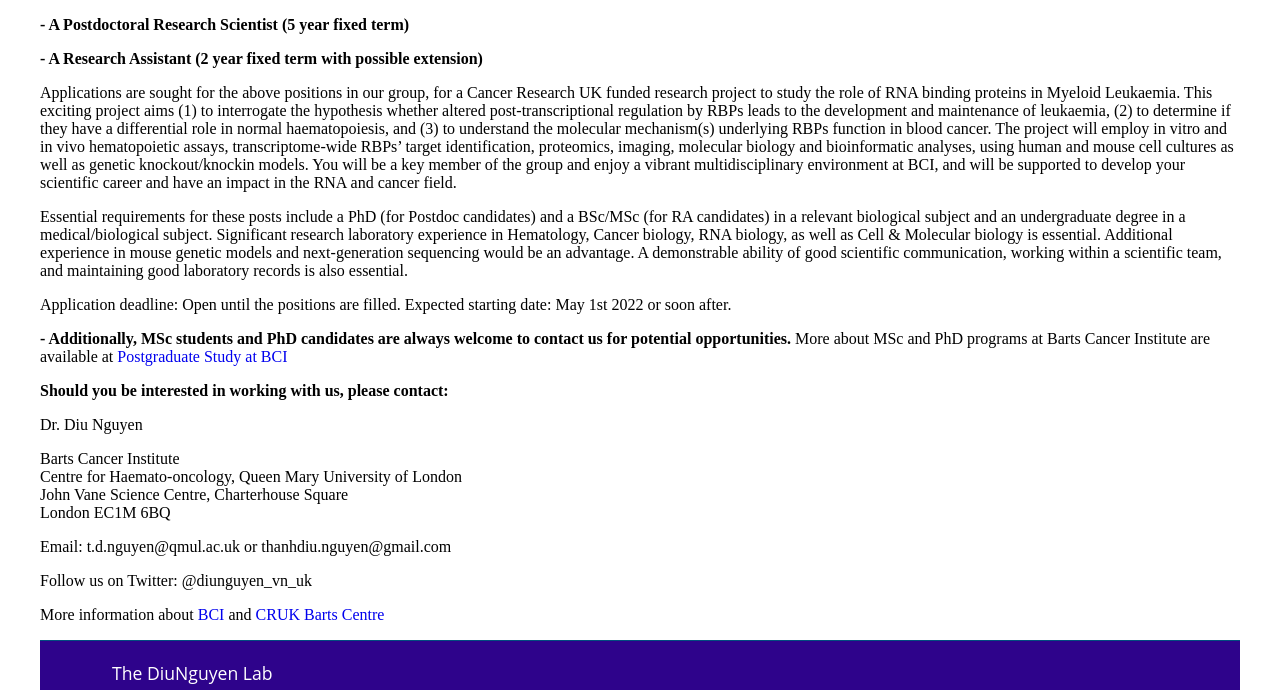
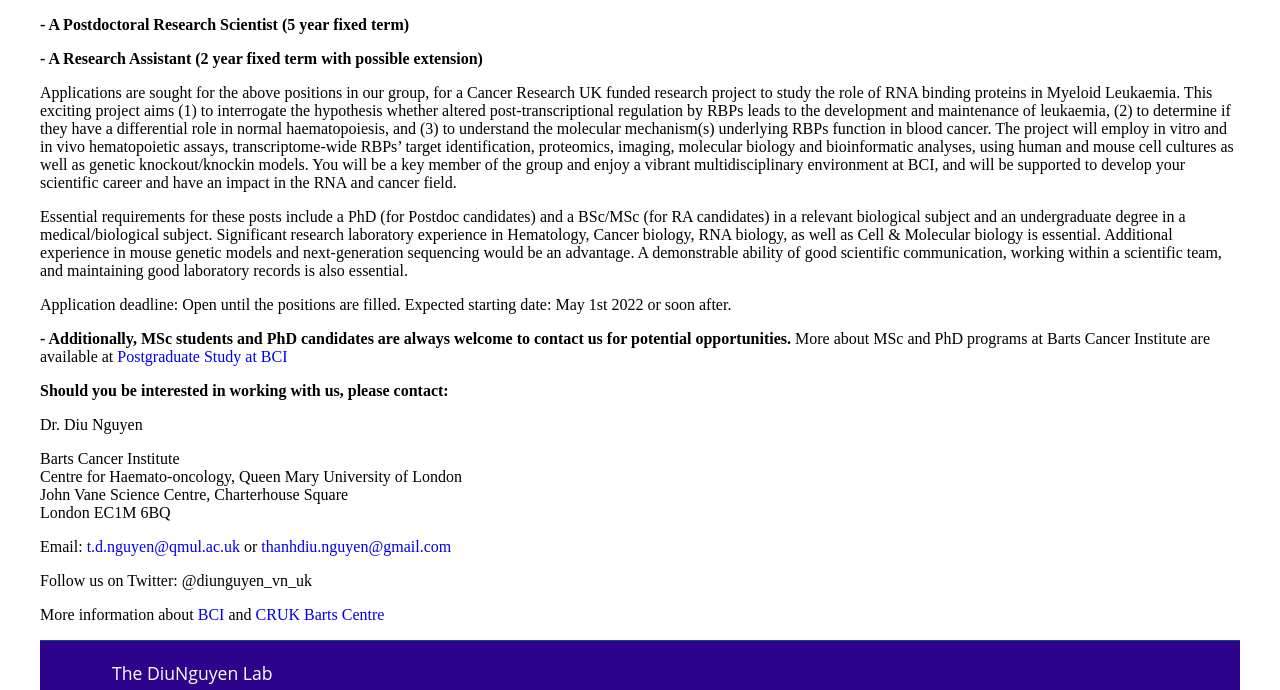
Before and after one commit to garethfentimen/diunguyenlab, a Gatsby site: page /contact in a window 1280 px wide. Shown: the part 101-791 px from the top of the page. Built offline with nearby package versions, Linux system fonts and the light colour scheme; Gatsby itself is replaced by a stand-in of ours.

Commit message:
Update contact.js

```diff
--- a/src/pages/contact.js
+++ b/src/pages/contact.js
@@ -64,7 +64,7 @@
                 </div>
 
                 <p>
-                Email: t.d.nguyen@qmul.ac.uk or thanhdiu.nguyen@gmail.com
+                Email: <a href="mailto:t.d.nguyen@qmul.ac.uk">t.d.nguyen@qmul.ac.uk</a>   or  <a href="mailto:thanhdiu.nguyen@gmail.com">thanhdiu.nguyen@gmail.com</a>
                 </p>
 
                 <p>
```
